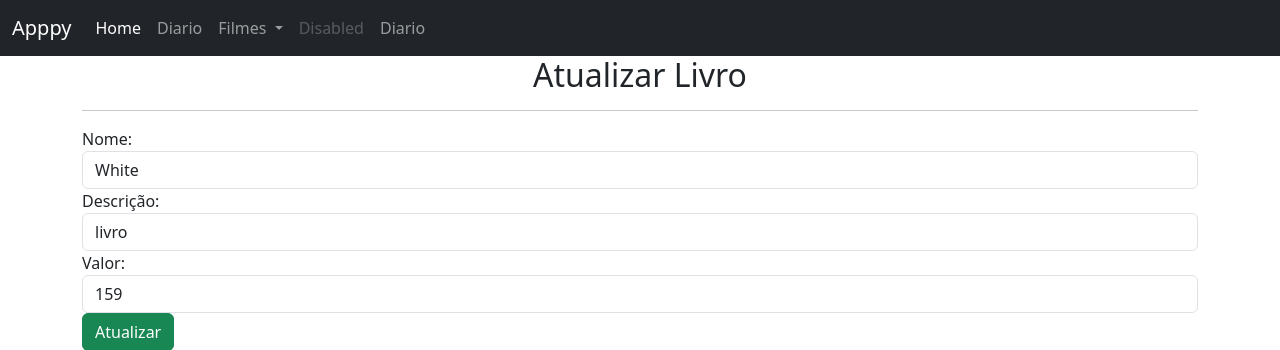
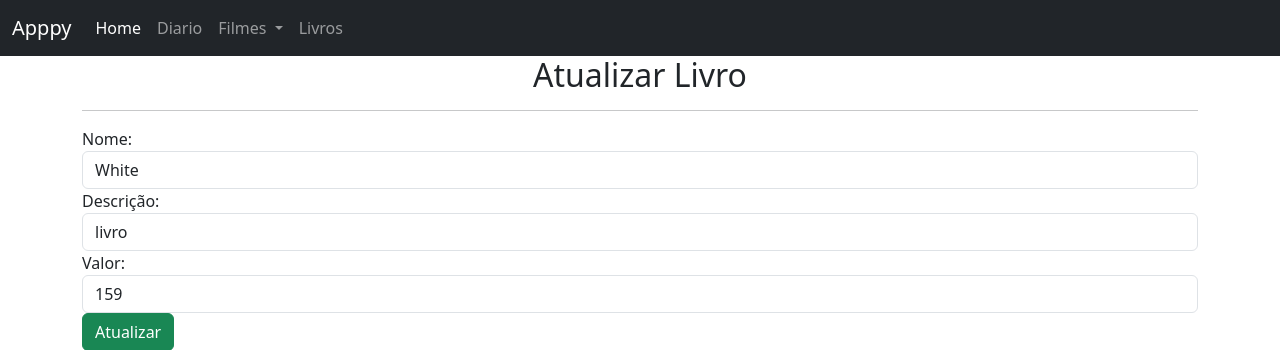
Before and after one commit to D6viddantas/curso_flask, a Flask app: page /1/atualizar_livro in a window 1280 px wide. Shown: the top 350 px of the page. Run offline with Flask 3, Linux system fonts and the light colour scheme.

Commit message:
corrigindo erros no base.html

```diff
--- a/projeto/templates/base.html
+++ b/projeto/templates/base.html
@@ -33,10 +33,7 @@
                 </ul>
               </li>
               <li class="nav-item">
-                <a class="nav-link disabled" aria-disabled="true">Disabled</a>
-              </li>
-              <li class="nav-item">
-                <a class="nav-link" href="{{url_for('lista_livros')}}" >Diario</a>
+                <a class="nav-link" href="{{url_for('lista_livros')}}" >Livros</a>
               </li>
             </ul>
           </div>
```
